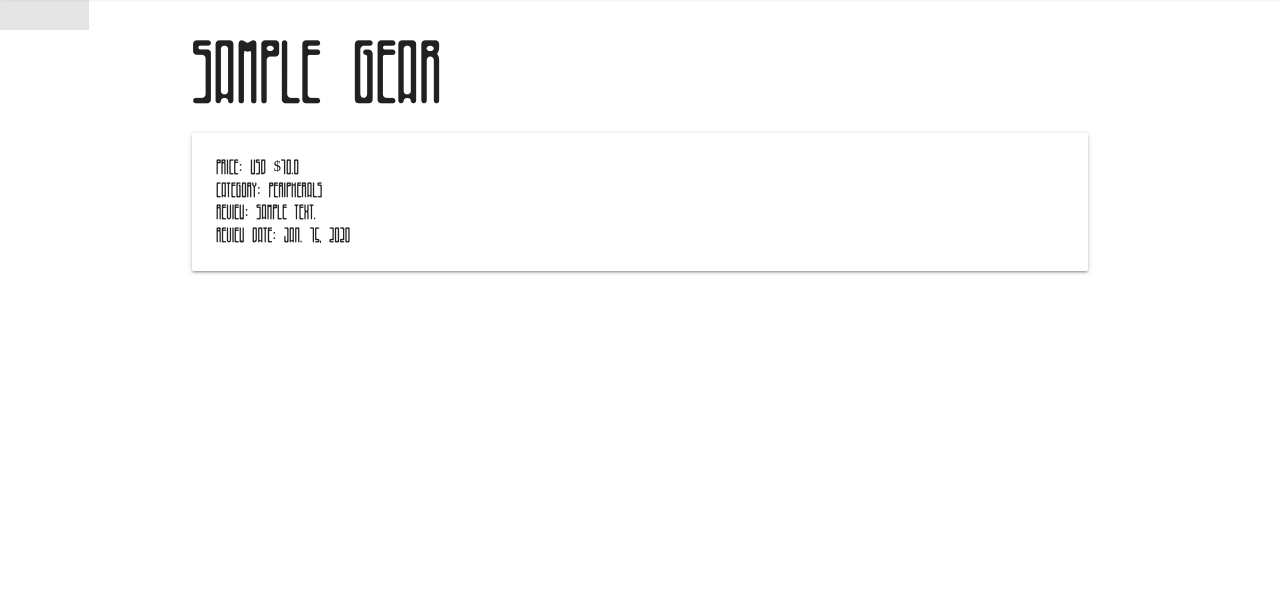
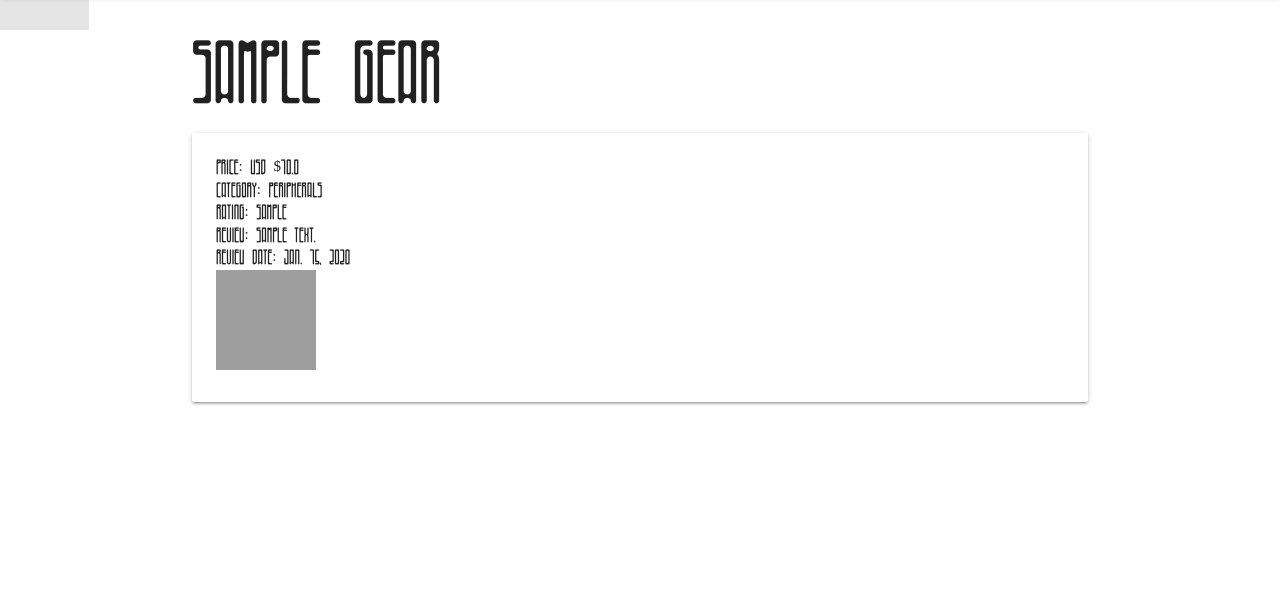
Before and after one commit to mh610creative/LemonGiga, a Django app: page /reviews/1 in a window 1280 px wide. Shown: the part 67-677 px from the top of the page. Run offline with Django 3.2, Linux system fonts and the light colour scheme; tables that the repository leaves empty hold one stand-in row (values such as "Sample post"); grey boxes are pictures that could not be loaded.

Commit message:
see photos on individual detail pages

```diff
--- a/main_app/templates/reviews/detail.html
+++ b/main_app/templates/reviews/detail.html
@@ -5,10 +5,12 @@
 <h1>{{review.name}}</h1>
 <div class="card">
     <div class="card-content">
-    <p>Price: USD ${{review.price}}</p>
-    <p>Category: {{review.category}}</p>
-    <p>Review: {{review.description}}</p>
-    <p>Review Date: {{review.date_created.date}}</P>
+        <p>Price: USD ${{review.price}}</p>
+        <p>Category: {{review.category}}</p>
+        <p>Rating: {{review.rating}}</P>
+        <p>Review: {{review.description}}</p>
+        <p>Review Date: {{review.date_created.date}}</P>
+        <img height="100" width="100" src="{{review.pack_shot.url}}">
     </div>
 </div>
 {% endblock %}
```
Also changed, not shown: static/iphone_10r.png (added), static/iphone_10r_VrsIZmw.png (added), static/laptop.png (added), static/lou2.jpeg (added).
